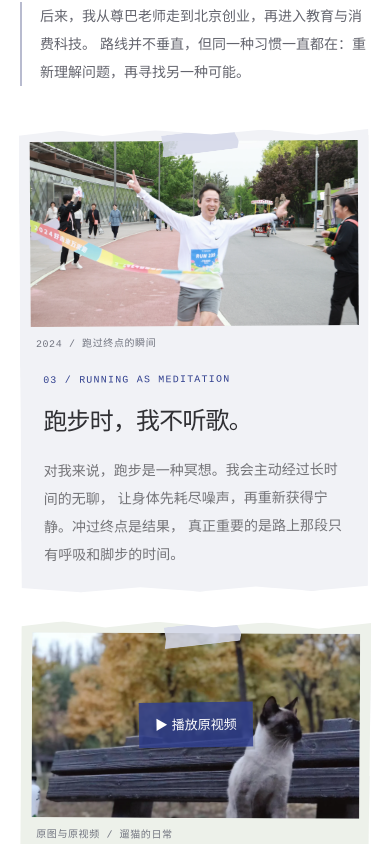
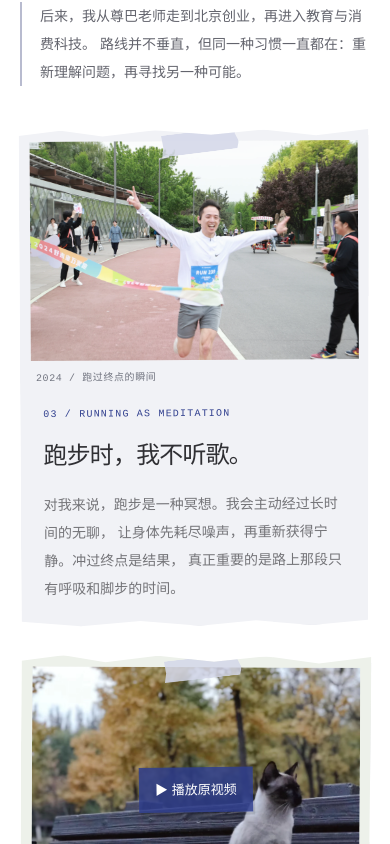
Before and after one commit to zachsaws/zachsaws.github.io, a Next.js app: page / in a window 390 px wide. Shown: the part 4020-4864 px from the top of the page. Built offline with nearby package versions, Linux system fonts and the light colour scheme.

Commit message:
Fix life story image proportions

```diff
--- a/app/globals.css
+++ b/app/globals.css
@@ -656,7 +656,8 @@ details .boundary {
   position: relative;
   z-index: 12;
   display: grid;
-  grid-template-columns: repeat(2, minmax(0, 1fr));
+  grid-template-columns: minmax(0, 1.18fr) minmax(300px, 0.82fr);
+  align-items: start;
   gap: clamp(22px, 3vw, 42px);
   margin: 64px 2% 0;
   background: var(--background);
@@ -683,10 +684,18 @@ details .boundary {
 .cat-video-poster img {
   display: block;
   width: 100%;
-  aspect-ratio: 16 / 9;
+  height: auto;
   border: 0;
   object-fit: cover;
   background: #e3e5e4;
+}
+.running-panel .life-panel-media > img {
+  aspect-ratio: 3 / 2;
+}
+.cat-panel .life-panel-media iframe,
+.cat-panel .cat-video-poster,
+.cat-panel .cat-video-poster img {
+  aspect-ratio: 4 / 3;
 }
 .running-panel .life-panel-media > img {
   object-position: 50% 48%;
@@ -1051,8 +1060,8 @@ footer {
     height: 240px;
   }
   .life-moments {
-    grid-template-columns: 1fr 1fr;
-    gap: 20px;
+    grid-template-columns: 1fr;
+    gap: 30px;
     margin: 44px 0 0;
   }
   .life-panel {
```
